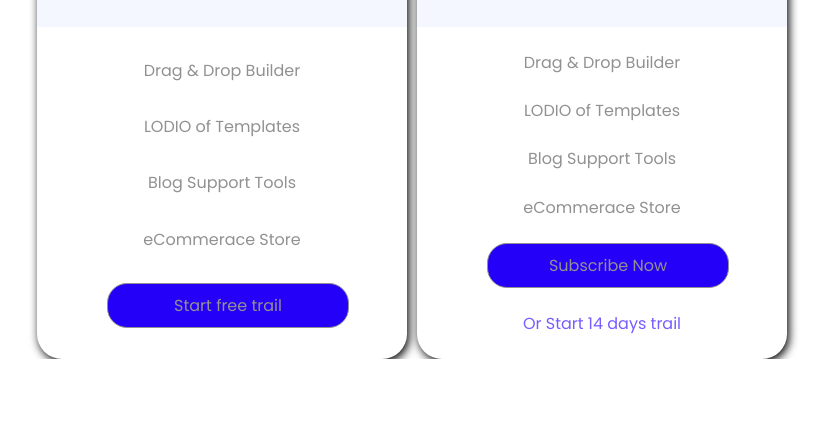
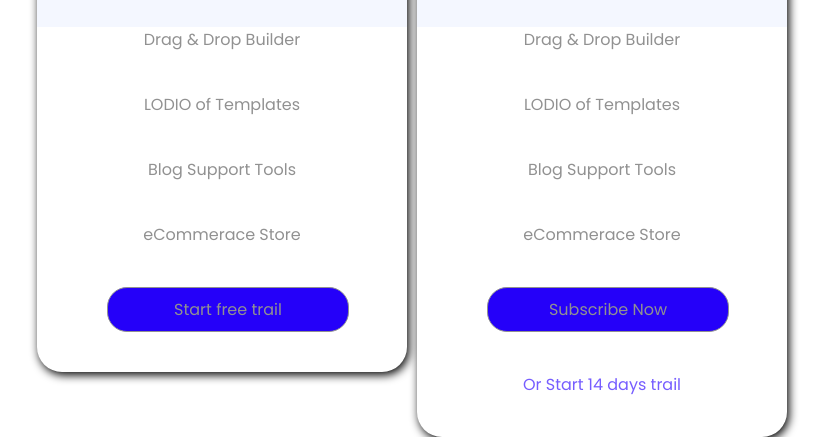
Before and after one commit to Shchelkonohov/card, a plain HTML site: page index.html in a window 1280 px wide. Shown: the part 493-930 px from the top of the page, without its empty margins (223-1052 px from the left). Before the commit the page ends 852 px from the top, so only its background shows below. Drawn offline with Linux system fonts and the light colour scheme.

Commit message:
Сhanging lines in card

```diff
--- a/index.css
+++ b/index.css
@@ -54,7 +54,7 @@ background-color: rgb(255, 255, 255);
 border-radius: 25px;
 box-shadow: 2px 3px 10px;margin-right: 10px;
 width: 370px;
-height: 500px;
+height: fit-content;
 
 
 
@@ -95,7 +95,7 @@ font-size: 25px;
     display: flex;
     flex-direction: column;
     justify-content: space-evenly;
-    height: 100%;
+   height: fit-content;
 }
 .button{
     background-color: #2500f9;
@@ -110,3 +110,13 @@ font-size: 25px;
  color: #765dff;
  cursor: pointer;
 }
+
+.text_info p{
+    margin-bottom: 40px;
+}
+.text_info .button{
+    margin-bottom: 40px;
+}
+.trail{
+    margin-bottom: 40px;
+}
```
